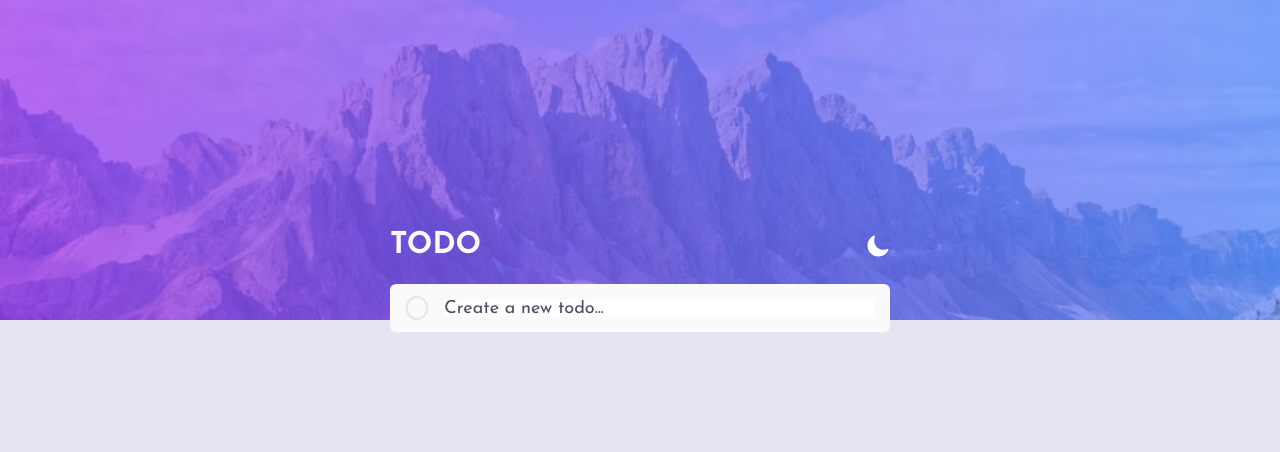
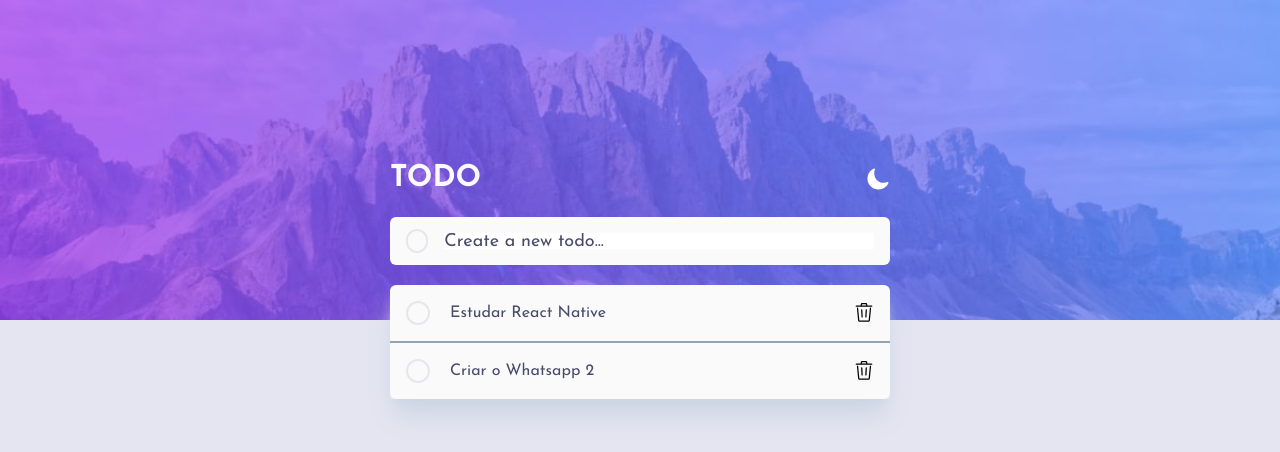
Before and after one commit to developer-luizcarlos/todo-list-with-dark-mode, a Next.js app: page / in a window 1280 px wide. Shown: the top 452 px of the page. Built offline with nearby package versions, Linux system fonts and the light colour scheme.

Commit message:
fix: task component light mode doned

```diff
--- a/src/components/TaskElement/TaskElement.tsx
+++ b/src/components/TaskElement/TaskElement.tsx
@@ -1,8 +1,85 @@
+/* eslint-disable @next/next/no-img-element */
+/* eslint-disable @typescript-eslint/no-unused-vars */
 "use client";
-import { useContext } from "react";
+import { useContext,useRef,useState } from "react";
+import { TodoContext } from "../TodoContext/TodoContext";
+import { FaCheck } from "react-icons/fa";
+import { GoTrash } from "react-icons/go";
 
-export default function TaskElement() {
+type Props = {
+  completed: boolean;
+  id: number;
+  text: string;
+};
+
+export default function TaskElement({ completed,id,text }: Props) {
+  const { state,theme,dispatch } = useContext(TodoContext)!;
+  const [taskValue,setTaskValue] = useState<string>("");
+  const taskDiv = useRef<HTMLDivElement | null>(null);
+  const editTaskDiv = useRef<HTMLDivElement | null>(null);
+
+  const showEditSection = () => {
+    taskDiv.current!.style.display = "none";
+    editTaskDiv.current!.style.display = "flex";
+  };
+
+  const hideEditSection = () => {
+    taskDiv.current!.style.display = "flex";
+    editTaskDiv.current!.style.display = "none";
+  };
+
   return (
-    <article></article>
+    <article className="w-full p-4 bg-very-light-gray first-of-type:rounded-t-md grid-rows-2 gap-2 place-items-center border-x-0 border-y-[1px] first-of-type:border-t-0 last-of-type:border-b-0 last-of-type:rounded-b-md border-y-slate-400">
+      <div
+        ref={taskDiv}
+        className="w-full h-full flex items-center justify-between">
+        <div className="h-full flex items-center justify-center gap-5 whitespace-nowrap overflow-hidden text-ellipsis text-very-dark-grayish-blue">
+          <button>
+            {completed ?
+              <div className="w-6 h-6 rounded-full flex items-center justify-center text-xs text-white bg-gradient-to-r from-sky-500 to-purple-400">
+                <FaCheck />
+              </div> :
+              <div className="w-6 h-6 border-2 rounded-full"></div>}
+          </button>
+          <div className="w-[80%] h-full whitespace-nowrap overflow-hidden text-ellipsis">
+            <p
+              onClick={() => showEditSection()}
+              className={completed ? "line-through" : ""}>{text}</p>
+          </div>
+        </div>
+        <button
+          onClick={() => dispatch({ type: "DEL",payload: id })}
+          className="text-xl cursor-pointer">
+          <GoTrash />
+        </button>
+      </div>
+      <div
+        ref={editTaskDiv}
+        className="w-full hidden items-center justify-between gap-4"
+      >
+        <input
+          type="text"
+          value={taskValue}
+          onChange={(event) => setTaskValue(event.target.value)}
+          maxLength={35}
+          className="w-full border-t-0 border-x-0 border-b-2 border-b-slate-400 outline-none whitespace-nowrap overflow-hidden text-ellipsis "
+        />
+        <div className="flex items-center justify-center gap-2">
+          <button
+            onClick={() => {
+              hideEditSection();
+              dispatch({ type: "EDIT",payload: id,content: taskValue });
+            }}
+            className="w-8 h-8 rounded-full flex items-center justify-center text-white bg-green-600">
+            <FaCheck />
+          </button>
+          <button
+            onClick={() => {
+              hideEditSection();
+            }}
+            className="w-8 h-8 rounded-full flex items-center justify-center text-white bg-red-600 text-2xl font-medium">x</button>
+        </div>
+      </div>
+    </article>
   );
 }
--- a/src/components/Todo/Todo.tsx
+++ b/src/components/Todo/Todo.tsx
@@ -1,15 +1,16 @@
 "use client";
-import { useContext } from "react";
+import { useContext,useState } from "react";
 import { TodoContext } from "../TodoContext/TodoContext";
 import TaskElement from "../TaskElement/TaskElement";
 import { IoMoon } from "react-icons/io5";
 import { IoIosSunny } from "react-icons/io";
 
 export default function Todo() {
-  const { theme,changeTheme } = useContext(TodoContext)!;
+  const { theme,changeTheme,state } = useContext(TodoContext)!;
+  const [newTaskValue,setNewTaskValue] = useState<string>("");
 
   return (
-    <section className="w-[500px] fixed top-[35%] left-1/2 -translate-x-[50%] -translate-y-[50%]">
+    <section className="w-[500px] fixed top-[35%] left-1/2 -translate-x-[50%] -translate-y-[50%] flex flex-col gap-5">
       <div className="flex flex-col gap-5">
         <div className="w-full flex items-center justify-between">
           <h1 className="text-3xl text-very-light-gray uppercase font-bold">todo</h1>
@@ -24,12 +25,22 @@ export default function Todo() {
           <input
             type="text"
             placeholder="Create a new todo..."
-            className="placeholder:text-very-dark-grayish-blue w-full h-full outline-none text-lg"
+            maxLength={35}
+            value={newTaskValue}
+            onChange={(event) => { setNewTaskValue(event.target.value); }}
+            className="placeholder:text-very-dark-grayish-blue w-full h-full outline-none text-lg whitespace-nowrap overflow-hidden text-ellipsis"
           />
         </div>
       </div>
-      <div className="w-full grid grid-cols-1">
-        <TaskElement />
+      <div className="w-full grid grid-cols-1 shadow-xl shadow-slate-300">
+        {state.map((element) => {
+          return <TaskElement
+            key={element.id}
+            id={element.id}
+            text={element.task}
+            completed={element.completed}
+          />;
+        })}
       </div>
     </section>
   );
--- a/src/components/TodoContext/TodoContext.tsx
+++ b/src/components/TodoContext/TodoContext.tsx
@@ -3,7 +3,7 @@
 "use client";
 import { useState,useReducer,createContext,ReactNode } from "react";
 
-type State = {
+export type State = {
   id: number;
   task: string;
   completed: boolean;
@@ -24,7 +24,10 @@ type TodoContextType = {
 
 type ThemeValue = "light" | "dark";
 
-let initialState: State[] = [];
+let initialState: State[] = [
+  { id: 0,task: "Estudar React Native",completed: false },
+  { id: 1,task: "Criar o Whatsapp 2",completed: false }
+];
 
 const reducer = (state: State[],action: Action) => {
   switch(action.type) {
```
